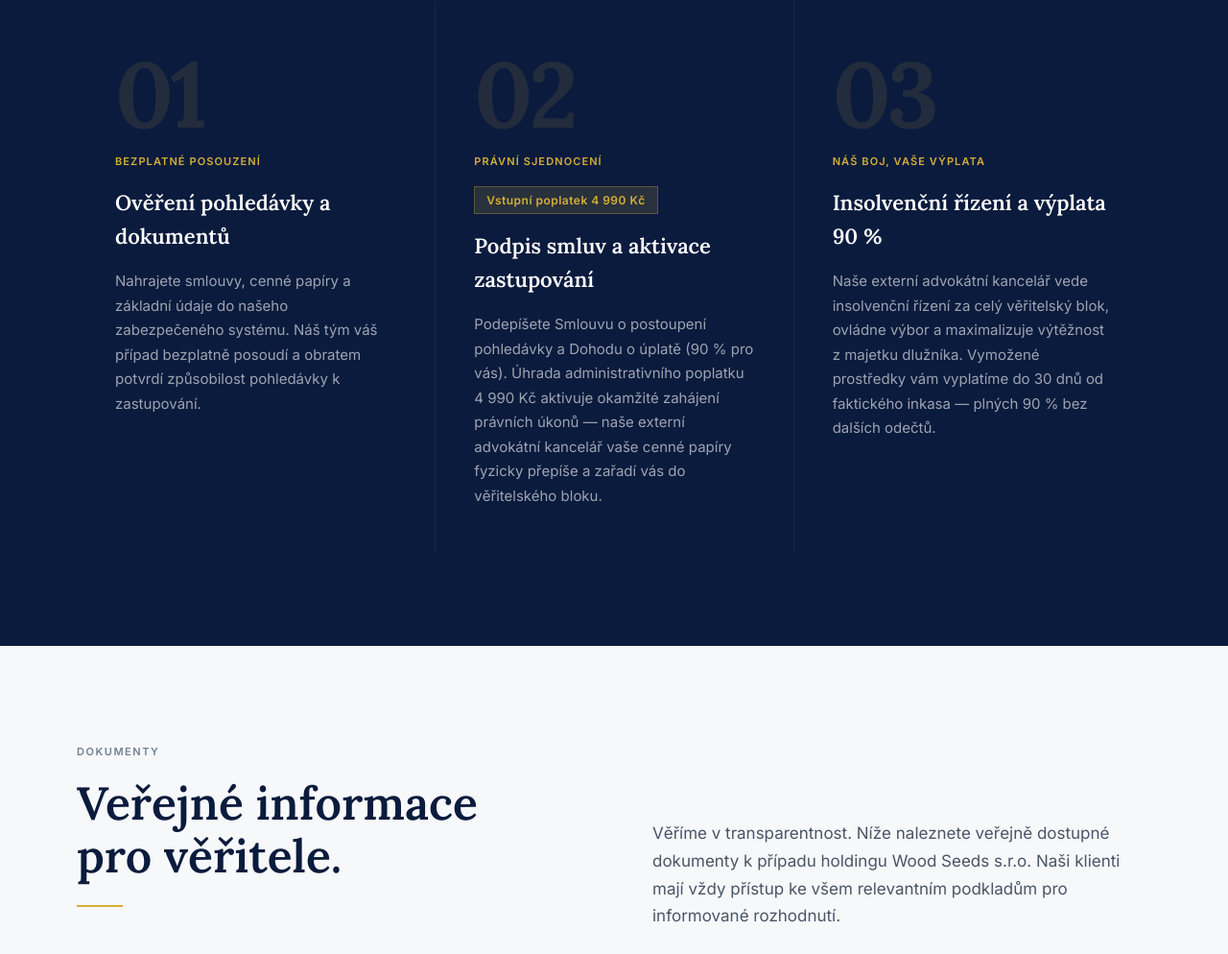
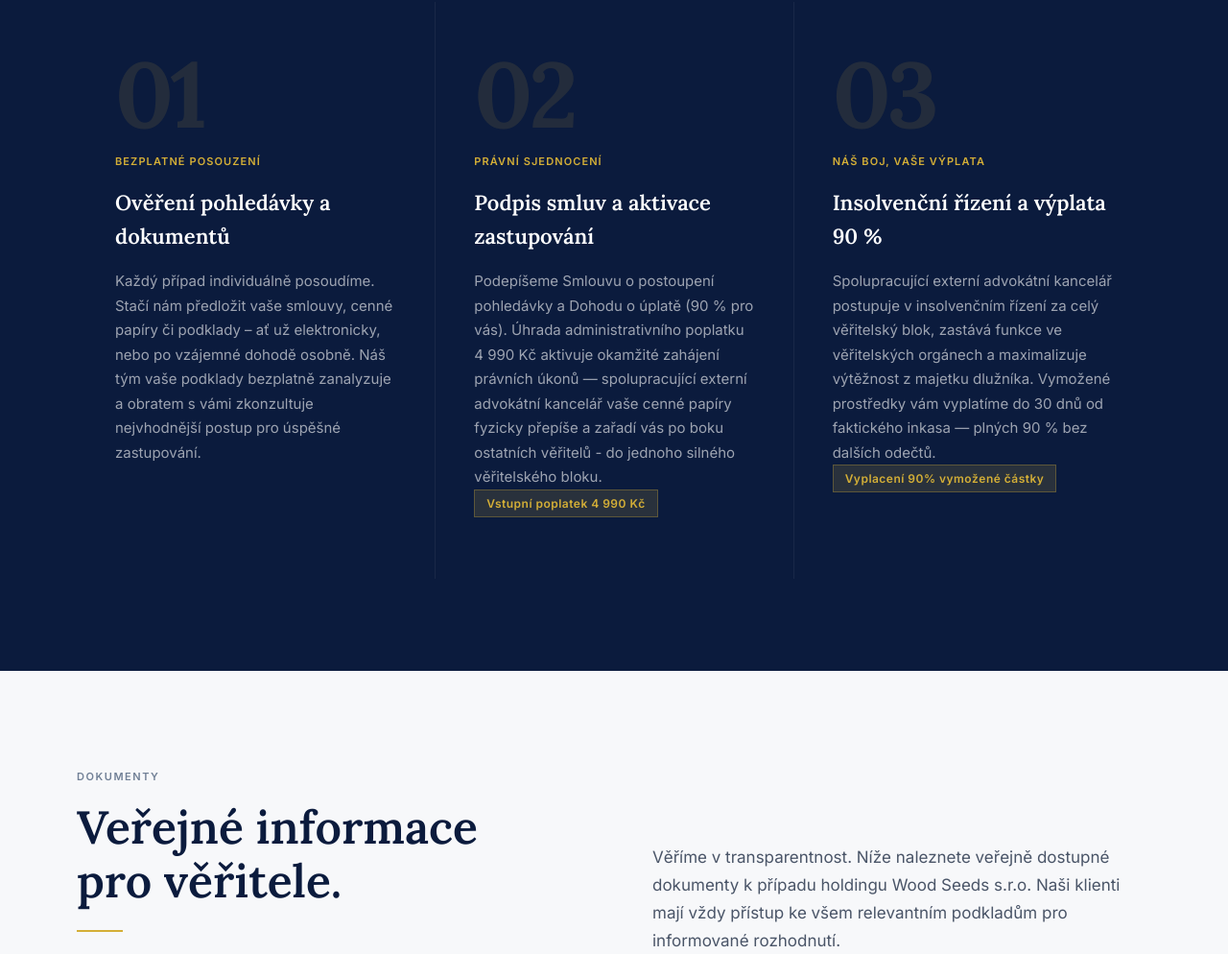
Before and after one commit to OnlyKurt/hronworks.com, a plain HTML site: page index.html in a window 1280 px wide. Shown: the part 4163-5157 px from the top of the page at 96% size. Drawn offline with nearby package versions, Linux system fonts and the light colour scheme.

Commit message:
Update index.html

```diff
--- a/index.html
+++ b/index.html
@@ -911,20 +911,21 @@
           <div class="step-num">01</div>
           <span class="step-tag">Bezplatné posouzení</span>
           <h3>Ověření pohledávky a dokumentů</h3>
-          <p>Nahrajete smlouvy, cenné papíry a základní údaje do našeho zabezpečeného systému. Náš tým váš případ bezplatně posoudí a obratem potvrdí způsobilost pohledávky k zastupování.</p>
+          <p>Každý případ individuálně posoudíme. Stačí nám předložit vaše smlouvy, cenné papíry či podklady – ať už elektronicky, nebo po vzájemné dohodě osobně. Náš tým vaše podklady bezplatně zanalyzuje a obratem s vámi zkonzultuje nejvhodnější postup pro úspěšné zastupování.</p>
         </div>
         <div class="step-item reveal reveal-delay-2">
           <div class="step-num">02</div>
           <span class="step-tag">Právní sjednocení</span>
+          <h3>Podpis smluv a aktivace zastupování</h3>
+          <p>Podepíšeme Smlouvu o postoupení pohledávky a Dohodu o úplatě (90 % pro vás). Úhrada administrativního poplatku 4 990 Kč aktivuje okamžité zahájení právních úkonů — spolupracující externí advokátní kancelář vaše cenné papíry fyzicky přepíše a zařadí vás po boku ostatních věřitelů - do jednoho silného věřitelského bloku.</p>
           <div class="step-fee-badge">Vstupní poplatek 4 990 Kč</div>
-          <h3>Podpis smluv a aktivace zastupování</h3>
-          <p>Podepíšete Smlouvu o postoupení pohledávky a Dohodu o úplatě (90 % pro vás). Úhrada administrativního poplatku 4 990 Kč aktivuje okamžité zahájení právních úkonů — naše externí advokátní kancelář vaše cenné papíry fyzicky přepíše a zařadí vás do věřitelského bloku.</p>
         </div>
         <div class="step-item reveal reveal-delay-3">
           <div class="step-num">03</div>
           <span class="step-tag">Náš boj, Vaše výplata</span>
           <h3>Insolvenční řízení a výplata 90 %</h3>
-          <p>Naše externí advokátní kancelář vede insolvenční řízení za celý věřitelský blok, ovládne výbor a maximalizuje výtěžnost z majetku dlužníka. Vymožené prostředky vám vyplatíme do 30 dnů od faktického inkasa — plných 90 % bez dalších odečtů.</p>
+          <p>Spolupracující externí advokátní kancelář postupuje v insolvenčním řízení za celý věřitelský blok, zastává funkce ve věřitelských orgánech a maximalizuje výtěžnost z majetku dlužníka. Vymožené prostředky vám vyplatíme do 30 dnů od faktického inkasa — plných 90 % bez dalších odečtů.</p>
+          <div class="step-fee-badge">Vyplacení 90% vymožené částky</div>
         </div>
       </div>
     </div>
```
